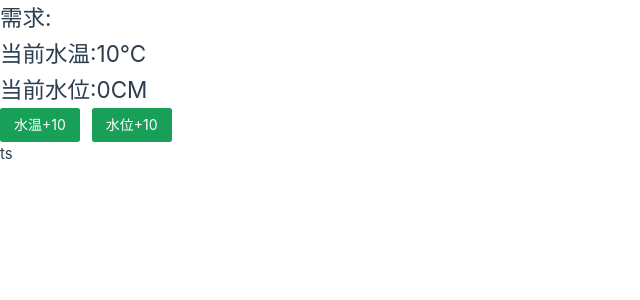
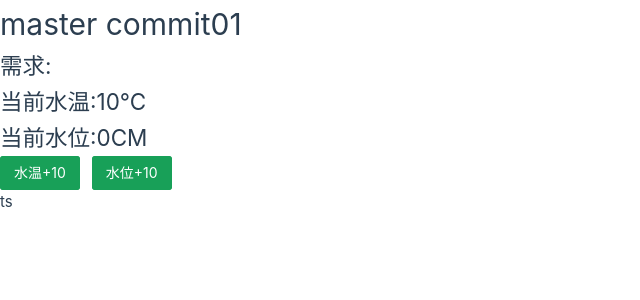
Before and after one commit to fandy0909/myProject, a Vue app: page / in a window 1280 px wide. Shown: the top 300 px of the page, without its empty margins (0-640 px from the left). Built offline with nearby package versions, Linux system fonts and the light colour scheme.

Commit message:
feat✨: master第一次提交

```diff
--- a/src/components/watchEffectDemo.vue
+++ b/src/components/watchEffectDemo.vue
@@ -27,6 +27,7 @@
 
 <template>
   <div class="watchEffect-page">
+    <h1>master commit01</h1>
     <h2>需求:</h2>
     <h2>当前水温:{{ temp }}℃</h2>
     <h2>当前水位:{{ height }}CM</h2>
```
